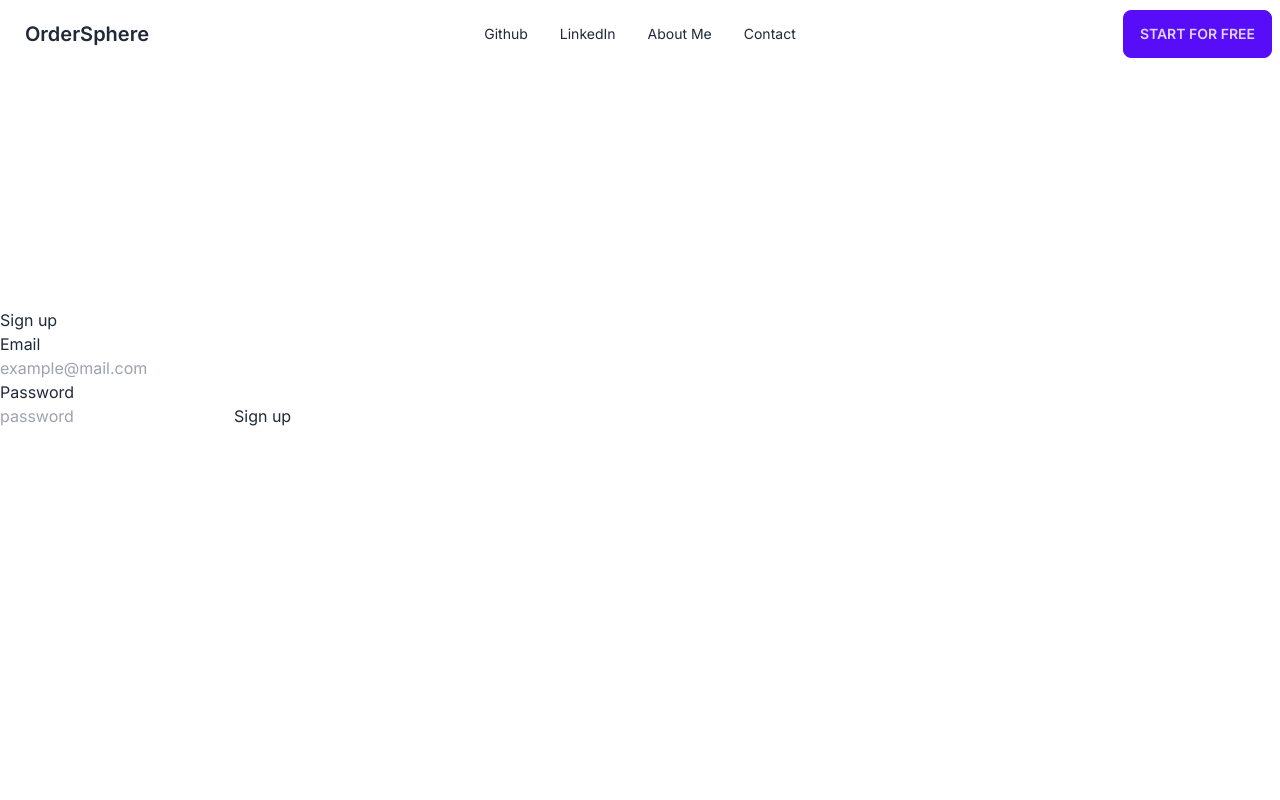
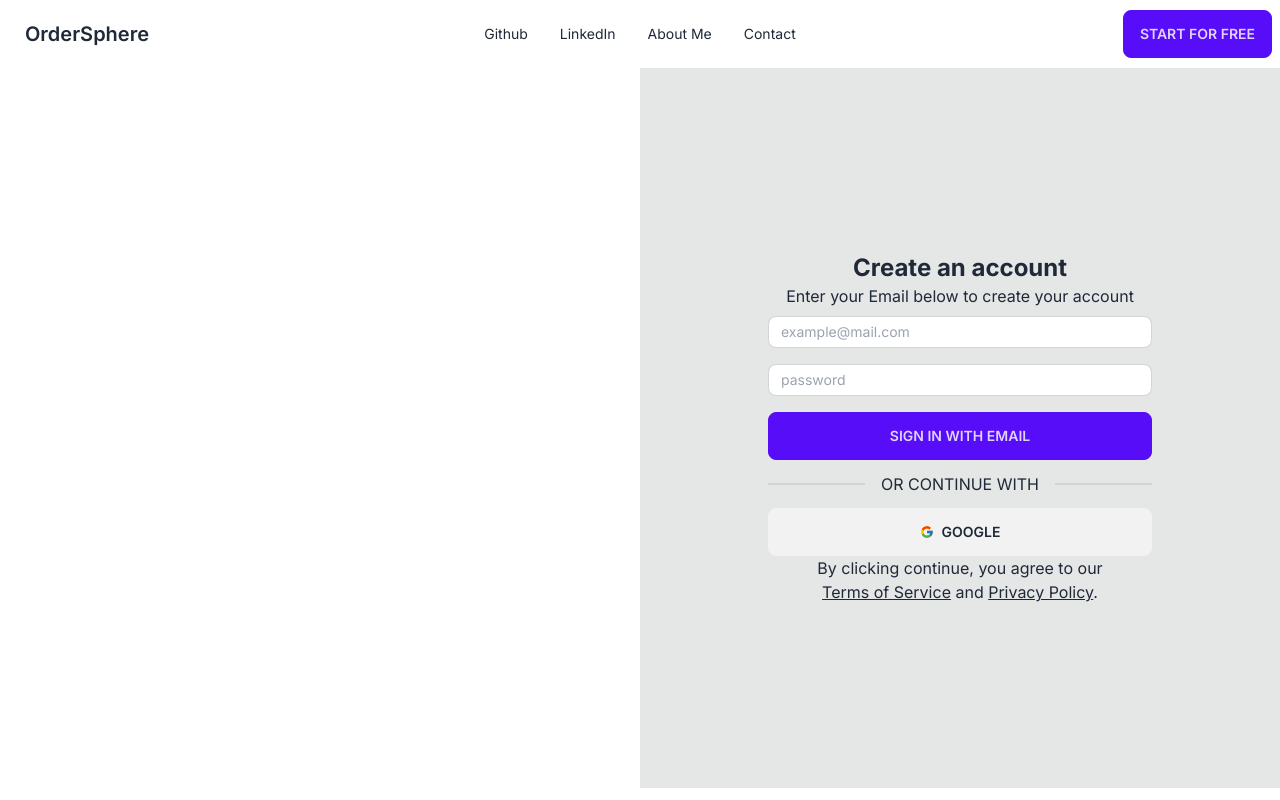
Before and after one commit to Jesus-Elizalde/sales-orders, a Next.js app: page /signup in a window 1280 px wide. Built offline with nearby package versions, Linux system fonts and the light colour scheme; no server answers.

Commit message:
create the signup page

```diff
--- a/app/components/Nav/Navbar.tsx
+++ b/app/components/Nav/Navbar.tsx
@@ -64,7 +64,7 @@ const Navbar = () => {
         </ul>
       </div>
       <div className="navbar-end">
-        <Link href="/signin" className="btn btn-primary">
+        <Link href="/signup" className="btn btn-primary">
           Start For Free
         </Link>
       </div>
--- a/app/components/Section/SplashMainSection.tsx
+++ b/app/components/Section/SplashMainSection.tsx
@@ -1,3 +1,4 @@
+import Link from "next/link";
 import React from "react";
 
 const SplashMainSection = () => {
@@ -15,7 +16,9 @@ const SplashMainSection = () => {
       </p>
       <div className="flex gap-3">
         <button className="btn ">Demo</button>
-        <button className="btn btn-primary ">Get Started</button>
+        <Link href="/signup" className="btn btn-primary">
+          Get Started
+        </Link>
       </div>
       <div className="mockup-window border bg-base-300 w-[33rem] h-[22rem]">
         <div className="flex justify-center px-4 py-16 h-full bg-base-200">
--- a/app/signin/page.tsx
+++ b/app/signin/page.tsx
@@ -29,7 +29,7 @@ function Page() {
         <div className="w-1/2 flex justify-center items-center bg-base-300">
           <div className="w-96 flex flex-col items-center">
             <h1 className="text-2xl font-bold">Create an account</h1>
-            <p>Enter your Email below to create your account</p>
+            <p>Enter your Email below to Login into your account</p>
 
             <form onSubmit={handleForm} className="w-full mt-2">
               <div className="flex flex-col gap-4 w-full">
@@ -52,7 +52,7 @@ function Page() {
                   placeholder="password"
                 />
                 <button className="btn w-full btn-primary" type="submit">
-                  Sign In with Email
+                  Login with Email
                 </button>
               </div>
             </form>
--- a/app/signup/page.tsx
+++ b/app/signup/page.tsx
@@ -2,6 +2,7 @@
 import React, { FormEvent } from "react";
 import { useRouter } from "next/navigation";
 import signUp from "@/firebase/auth/signup";
+import { FcGoogle } from "react-icons/fc";
 
 function Page() {
   const [email, setEmail] = React.useState("");
@@ -22,36 +23,53 @@ function Page() {
     return router.push("/admin");
   };
   return (
-    <div className="wrapper">
-      <div className="form-wrapper">
-        <h1 className="mt-60 mb-30">Sign up</h1>
-        <form onSubmit={handleForm} className="form">
-          <label htmlFor="email">
-            <p>Email</p>
+    <>
+      <div className="flex h-[90vh]">
+        <div className="w-1/2"></div>
+        <div className="w-1/2 flex justify-center items-center bg-base-300">
+          <div className="w-96 flex flex-col items-center">
+            <h1 className="text-2xl font-bold">Create an account</h1>
+            <p>Enter your Email below to create your account</p>
+
+            <form onSubmit={handleForm} className="w-full mt-2">
+              <div className="flex flex-col gap-4 w-full">
                 <input
+                  type="email"
+                  className="input input-bordered w-full input-sm"
                   onChange={(e) => setEmail(e.target.value)}
                   required
-              type="email"
                   name="email"
                   id="email"
                   placeholder="example@mail.com"
                 />
-          </label>
-          <label htmlFor="password">
-            <p>Password</p>
                 <input
+                  type="password"
+                  className="input input-bordered w-full input-sm"
                   onChange={(e) => setPassword(e.target.value)}
                   required
-              type="password"
                   name="password"
                   id="password"
                   placeholder="password"
                 />
-          </label>
-          <button type="submit">Sign up</button>
+                <button className="btn w-full btn-primary" type="submit">
+                  Sign In with Email
+                </button>
+              </div>
             </form>
+            <div className="divider uppercase">Or Continue with</div>
+            <button className="btn w-full">
+              <FcGoogle />
+              Google
+            </button>
+            <p>By clicking continue, you agree to our</p>
+            <p>
+              <span className="underline">Terms of Service</span> and{" "}
+              <span className="underline">Privacy Policy</span>.
+            </p>
           </div>
         </div>
+      </div>
+    </>
   );
 }
 
```
Lines whose indentation alone changed are shown as unchanged.
